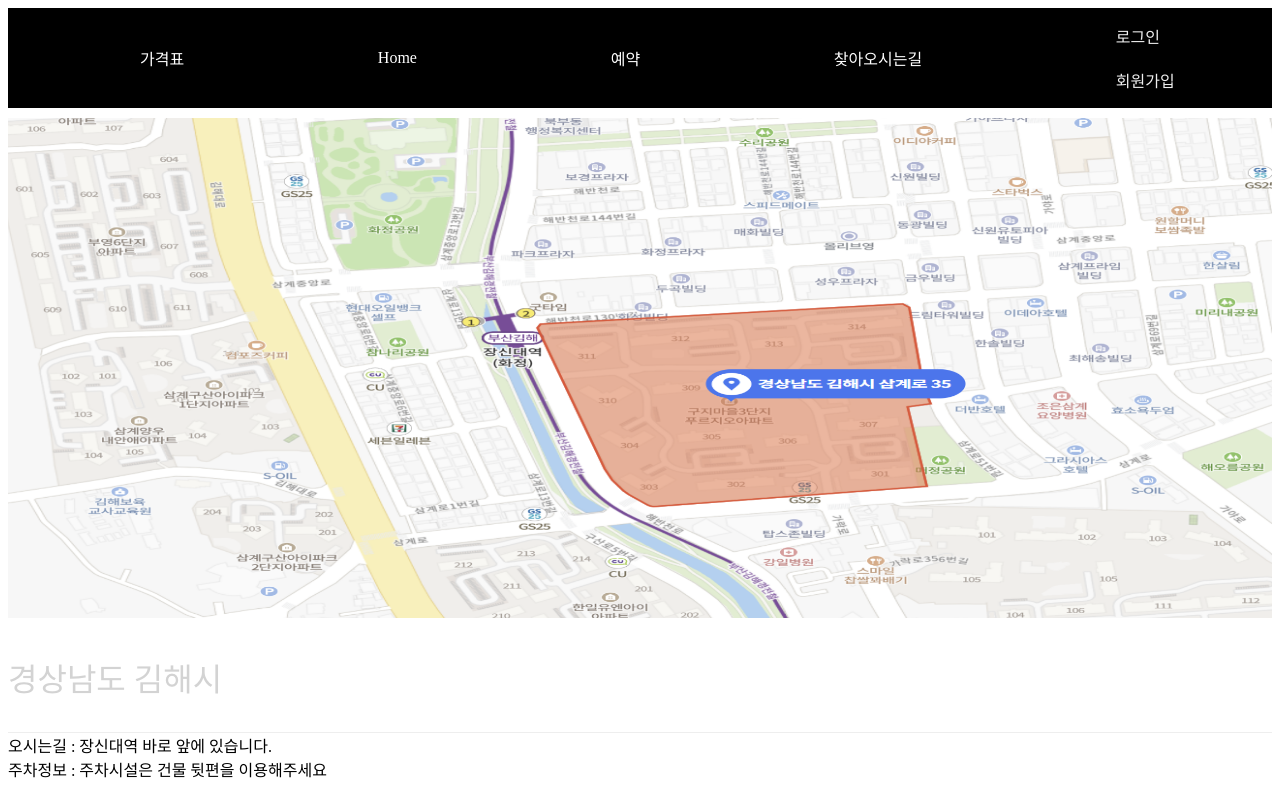
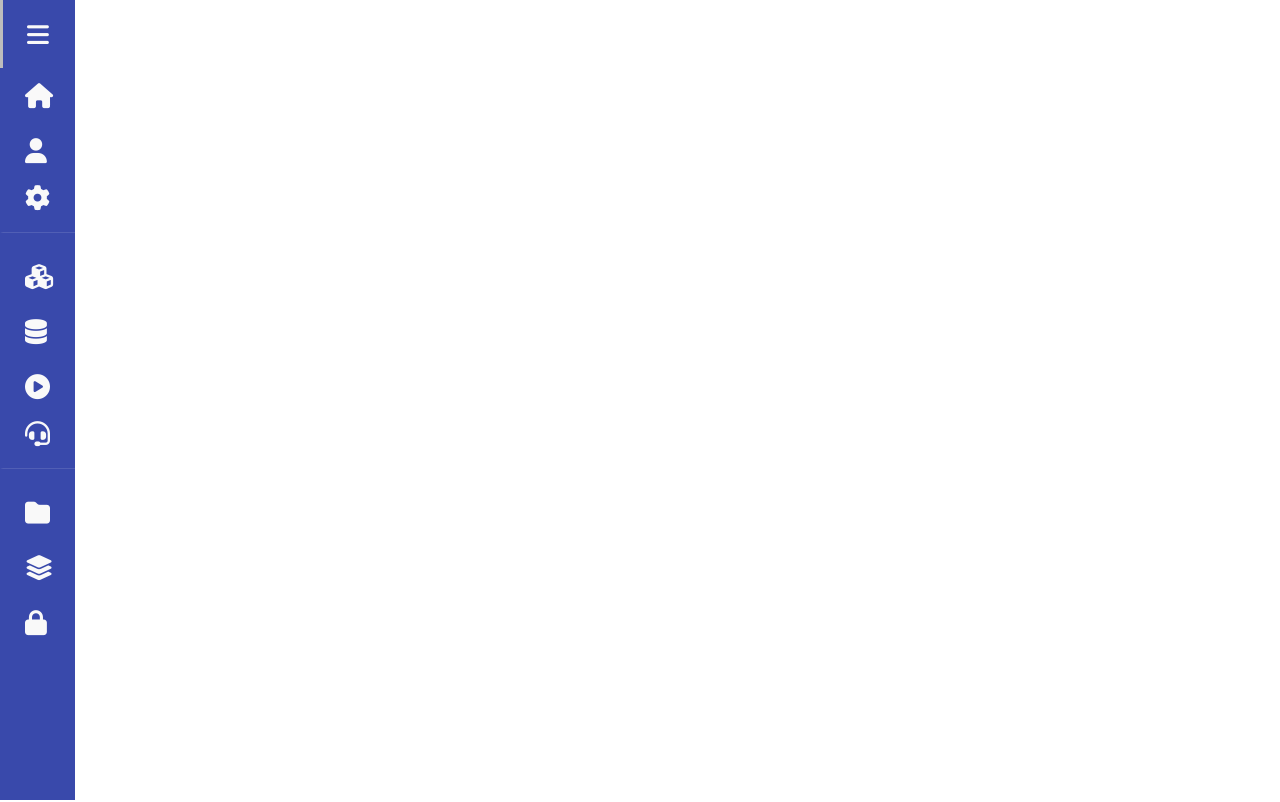
Before and after one commit to GooDongYeon/vue_petgrooming, a Vue app: page /#/Visit in a window 1280 px wide. Shown: the top 802 px of the page. Built offline with nearby package versions, Linux system fonts and the light colour scheme.

Commit message:
슬라이드 메뉴바 구현

```diff
--- a/index.html
+++ b/index.html
@@ -5,6 +5,9 @@
     <link rel="icon" type="image/svg+xml" href="/vite.svg" />
     <meta name="viewport" content="width=device-width, initial-scale=1.0" />
     <title>MY Project</title>
+    <link rel="stylesheet" href="https://cdnjs.cloudflare.com/ajax/libs/font-awesome/6.2.1/css/all.min.css"
+    integrity="sha512-MV7K8+y+gLIBoVD59lQIYicR65iaqukzvf/nwasF0nqhPay5w/9lJmVM2hMDcnK1OnMGCdVK+iQrJ7lzPJQd1w=="
+    crossorigin="anonymous" referrerpolicy="no-referrer" />
   </head>
   <body>
     <div id="app"></div>
--- a/package.json
+++ b/package.json
@@ -14,6 +14,8 @@
   },
   "devDependencies": {
     "@vitejs/plugin-vue": "^4.0.0",
+    "eslint": "^8.30.0",
+    "eslint-plugin-vue": "^9.8.0",
     "vite": "^4.0.0"
   }
 }
--- a/src/App.vue
+++ b/src/App.vue
@@ -1,13 +1,11 @@
 <script setup>
 import Nav from './components/inc/Nav.vue'
-// import Footer from './components/inc/Footer.vue'
 </script>
 
 <template>
   <div class="all-cont">
     <Nav />
-    <router-view :class="classContent"></router-view>
-    <!-- <Footer /> -->
+    <router-view :class="classContent" />
   </div>
 </template>
 
--- a/src/components/Home.vue
+++ b/src/components/Home.vue
@@ -3,7 +3,7 @@
 </script>
 
 <template>
-  <p>안녕하세요</p>
+  <dir />
 </template>
 
 <style scoped>
--- a/src/components/Visit.vue
+++ b/src/components/Visit.vue
@@ -1,24 +1,5 @@
 <template>
-  <div class="contain">
-    <div class="cont-img">
-      <img src="./img/place.png" alt="place">
-    </div>
-    <div class="div-h2">
-      <p>경상남도 김해시</p>
-    </div>
-    <div>
-      <div>
-        <p class="pl-1">오시는길 : 장신대역 바로 앞에 있습니다.<br/>
-        <span>주차정보 : 주차시설은 건물 뒷편을 이용해주세요</span> </p>
-      </div>
-      <p class="pl-2">전화번호 : 010 - 1234 - 4567</p>
-      <p class="pl-3">이용안내 : 애완동물 미용</p>
-    </div>
-  </div>
-  <div class="footer">
-    <p>GitHub : https://github.com/GooDongYeon</p>
-    <p>email : rnehddus93@gmail.com</p>
-  </div>
+  <div></div>
 </template>
 
 <script setup>
@@ -26,41 +7,5 @@
 </script>
 
 <style scoped>
-img {
-  width: 100%;
-  height: 500px;
-  text-align: center;
-  margin-top: 10px;
-}
 
-.div-h2 p {
-  text-align: left;
-  color: lightgray;
-  font-size: 2rem;
-}
-
-.pl-1 {
-  border-top: 1px solid #eee;
-  border-bottom: 1px solid #eee;
-  height: 70px;
-}
-
-.pl-2 {
-  border-top: 1px solid #eee;
-  border-bottom: 1px solid #eee;
-  height: 70px;
-}
-
-.pl-3 {
-  border-top: 1px solid #eee;
-  border-bottom: 1px solid #eee;
-  height: 70px;
-}
-
-.footer {
-  background-color: black;
-  color: white;
-  width: 100%;
-  text-align: center;
-}
 </style>
--- a/src/components/inc/Nav.vue
+++ b/src/components/inc/Nav.vue
@@ -1,55 +1,200 @@
 <template>
-  <nav class="cont-nav">
-    <ul class="cont-ul">
-      <li><router-link class="router" to="/Price">가격표</router-link></li>
-      <li><router-link class="router" to="/">Home</router-link></li>
-      <li><router-link class="router" to="/Appointment">예약</router-link></li>
-      <li><router-link class="router" to="/Visit">찾아오시는길</router-link></li>
-      <div>
-        <li class="cont-join">로그인</li>
-        <li class="cont-user">회원가입</li>
-      </div>
-    </ul>
+  <nav class="sidebar">
+    <div class="sidebar-inner">
+      <header class="sidebar-header">
+        <button
+          type="button"
+          class="sidebar-btn"
+          @click="toggleSidebar()">
+          <i class="fa-solid fa-bars"></i>
+        </button>
+        <img
+          src="../img/logo.jpg"
+          alt=""
+          class="sidebar-logo" />
+      </header>
+
+      <nav class="sidebar-menu">
+        <button type="button">
+          <i class="fa-solid fa-house"></i>
+          <span>Home</span>
+        </button>
+        <button type="button">
+          <i class="fa-solid fa-user"></i>
+          <span>Accounts</span>
+        </button>
+        <button
+          type="button"
+          class="has-border">
+          <i class="fa-solid fa-gear"></i>
+          <span>Settings</span>
+        </button>
+        <button type="button">
+          <i class="fa-solid fa-cubes"></i>
+          <span>Blockchain</span>
+        </button>
+        <button type="button">
+          <i class="fa-solid fa-database"></i>
+          <span>Databases</span>
+        </button>
+        <button type="button">
+          <i class="fa-solid fa-circle-play"></i>
+          <span>AudioVibe</span>
+        </button>
+        <button
+          type="button"
+          class="has-border">
+          <i class="fa-solid fa-headset"></i>
+          <span>Soundblast</span>
+        </button>
+        <button type="button">
+          <i class="fa-solid fa-folder"></i>
+          <span>Folders</span>
+        </button>
+        <button type="button">
+          <i class="fa-solid fa-layer-group"></i>
+          <span>Levels</span>
+        </button>
+        <button type="button">
+          <i class="fa-solid fa-lock"></i>
+          <span>Security</span>
+        </button>
+      </nav>
+    </div>
   </nav>
 </template>
 
 <script setup>
-
+const toggleSidebar = () => {
+  document.body.classList.toggle('open')
+}
 </script>
 
 <style scoped>
-.router {
-  text-decoration: none;
-  color: white;
-}
-.cont-nav{
-  background-color: black;
-}
-.cont-ul {
-  list-style: none;
-  display: flex;
-  text-align: center;
-  align-items: center;
-  justify-content: space-between;
-  width: 1040px;
-  height: 100px;
-  margin: 0 auto;
-  top: 0;
+@import url('https://fonts.googleapis.com/css2?family=Ubuntu:ital,wght@1,300&display=swap');
+* {
+  box-sizing: border-box;
 }
 
-.cont-join {
-  list-style: none;
-  display: flex;
-  padding-right: 20px;
-  margin-bottom: 20px;
-  color: #eee;
-  text-align: center;
+body {
+  margin: 0;
+  background-color: black ;
 }
 
-.cont-user {
-  list-style: none;
+button {
+  background: transparent;
+  border: 0;
+  padding: 0;
+  cursor: pointer;
+}
+
+.sidebar {
+  position: absolute;
+  overflow: hidden;
+  top: 0;
+  left: 0;
+  width: 75px;
+  height: 100%;
+  background: #3949ab;
+  transition: all 0.4s;
+}
+
+body.open .sidebar {
+  width: 240px;
+}
+
+.sidebar-inner {
+  position: absolute;
+  top: 0;
+  left: 0;
+  width: 300px;
+}
+
+.sidebar-header {
   display: flex;
-  color: #eee;
-  text-align: center;
+  align-items: center;
+  height: 68px;
+  padding: 0 1.25rem 0 0;
+  background: rgba(0 0 0 0.1);
+  border-left: 3px solid transparent;
+  transition: all 0.4s;
+}
+
+.sidebar-header:hover {
+  border-left: 3px solid #bdbdbd;
+}
+
+.sidebar-btn {
+  width: 70px;
+  height: 70px;
+  display: grid;
+  place-items: center;
+}
+
+.sidebar-btn > i, body.open .sidebar-btn > i {
+  font-size: 25px;
+  color: #f9f9f9;
+  transition: all 0.4s;
+}
+.sidebar-btn:hover > i, body.open .sidebar-btn:hover > i {
+  color: #bdbdbd;
+}
+
+.sidebar-logo {
+  width: 130px;
+  height: 70px;
+  opacity: 0;
+  transition: all 0.4s;
+}
+body.open .sidebar-logo {
+  opacity: 1;
+  transition: all 0.4s;
+}
+
+.sidebar-menu {
+  display: grid;
+}
+.sidebar-menu > button {
+  display: flex;
+  gap: 12px;
+  align-items: center;
+  height: 55px;
+  font-family: "Unbuntu";
+  font-size: 16px;
+  font-weight: 400;
+  letter-spacing: 2px;
+  line-height: 1;
+  padding: 0 22px;
+  border-left: 3px solid transparent;
+  transition: all 0.4s;
+}
+.sidebar-menu > button:hover {
+  border-left: 3px solid #f9f9f9;
+}
+
+.sidebar-menu > button.has-border {
+  padding-bottom: 1rem;
+  border-bottom: 1px solid rgba(255, 255, 255, 0.12);
+  margin-bottom: 1rem;
+}
+
+.sidebar-menu > button > i {
+  font-size: 25px;
+  color: #f9f9f9;
+  transition: all 0.4s;
+}
+
+.sidebar-menu > button:hover > i, .sidebar-menu > button:hover > span {
+  color: #bdbdbd;
+}
+.sidebar-menu > button > span {
+  color: #f9f9f9;
+  opacity: 0;
+  transition: all 0.4s;
+}
+
+body.open .sidebar-menu > button > span {
+  opacity: 1;
+  transition: all 0.4s;
 }
 </style>
```
Also changed, not shown: src/components/Visit copy.vue (added, +74 -0 lines), src/components/inc/Nav copy.vue (added, +81 -0 lines), src/components/img/logo.jpg (added), src/components/inc/Footer.vue (line endings or trailing spaces), 1 other file (tests, documents, lock files or other folders).
